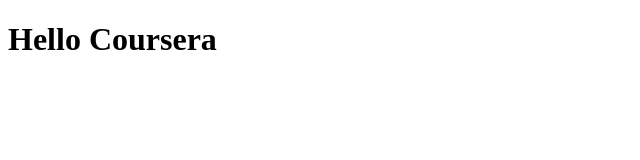
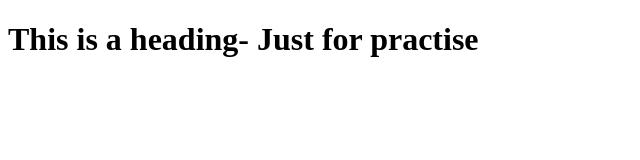
Before and after one commit to JosephAlt/htmlcssjs, a plain HTML site: page index.html in a window 1280 px wide. Shown: the whole page, without its empty margins (0-640 px from the left). Drawn offline with Linux system fonts and the light colour scheme.

Commit message:
modified index.html file

```diff
--- a/index.html
+++ b/index.html
@@ -6,6 +6,7 @@
 	<title>Html Css Js</title>
 </head>
 <body>
-	<h1>Hello Coursera</h1>
+	<h1>This is a heading- Just for practise</h1>
+
 </body>
 </html>
```
